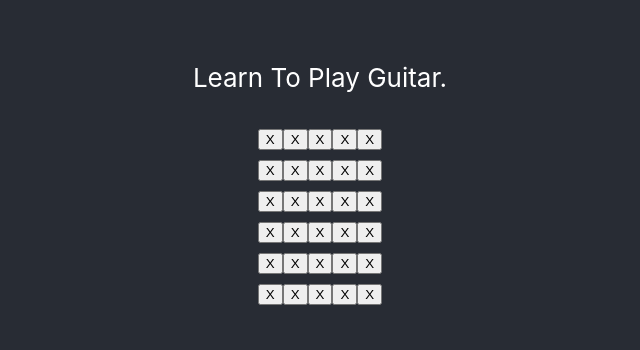
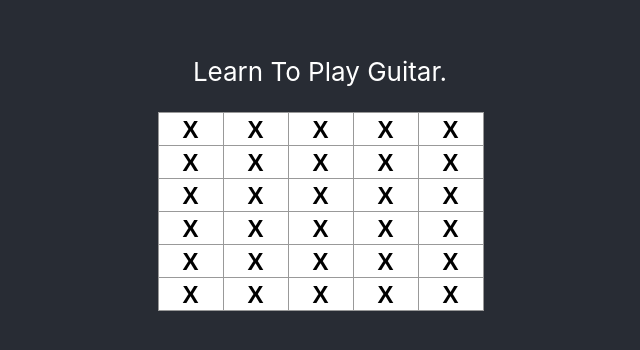
Before and after one commit to wgolling/learn-guitar-scales, a React (Create React App) app: page / in a window 1280 px wide. Shown: the part 230-580 px from the top of the page, without its empty margins (320-960 px from the left). Built offline with nearby package versions, Linux system fonts and the light colour scheme.

Commit message:
add basic CSS to fretboard

```diff
--- a/src/App.css
+++ b/src/App.css
@@ -36,3 +36,22 @@
     transform: rotate(360deg);
   }
 }
+
+.fret {
+  background: #fff;
+  border: 1px solid #999;
+  float: left;
+  font-size: 24px;
+  font-weight: bold;
+  line-height: 34px;
+  height: 34px;
+  margin-right: -1px;
+  margin-top: -1px;
+  padding: 0;
+  text-align: center;
+  width: 66px;
+}
+
+.fret:focus {
+  outline: none;
+}
```
